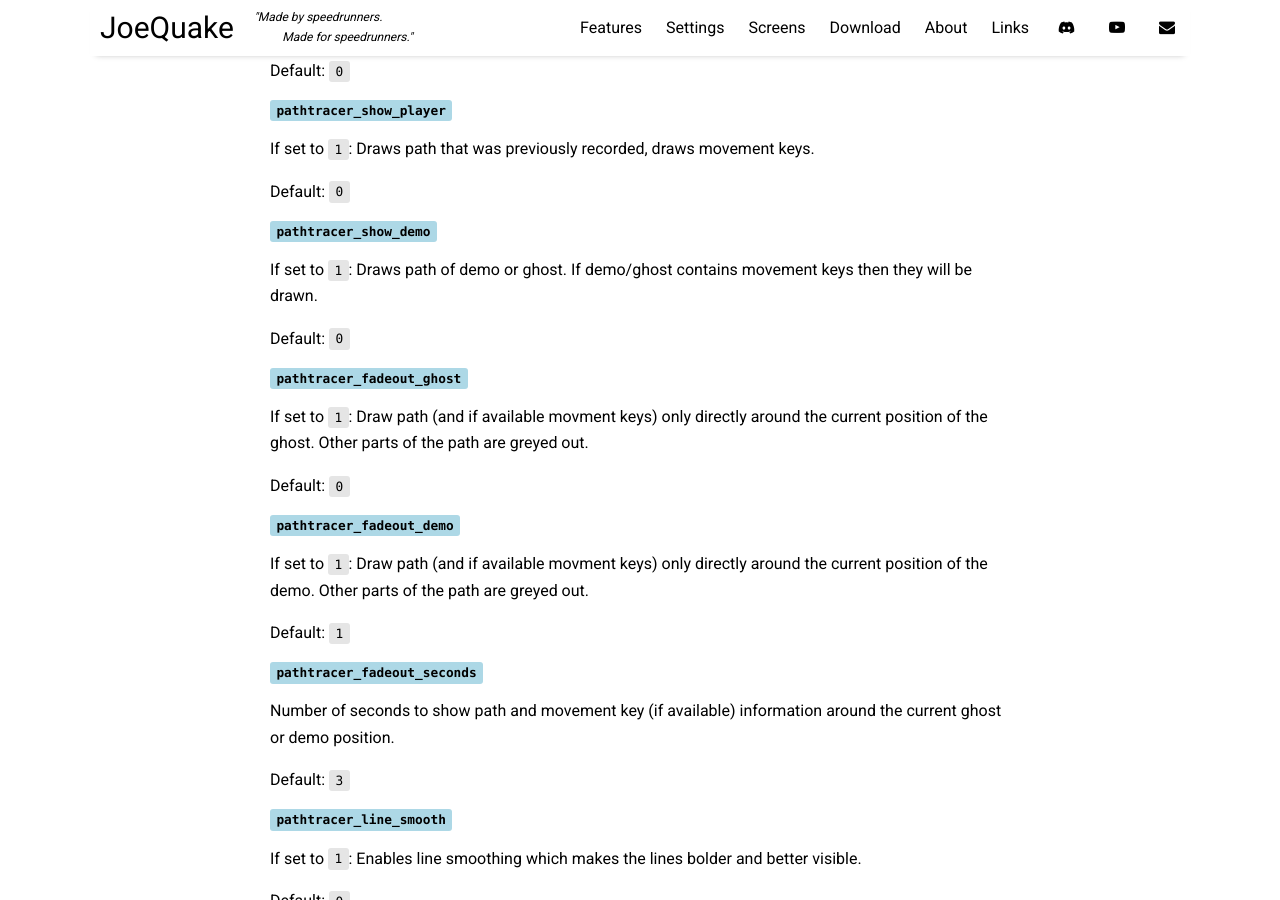
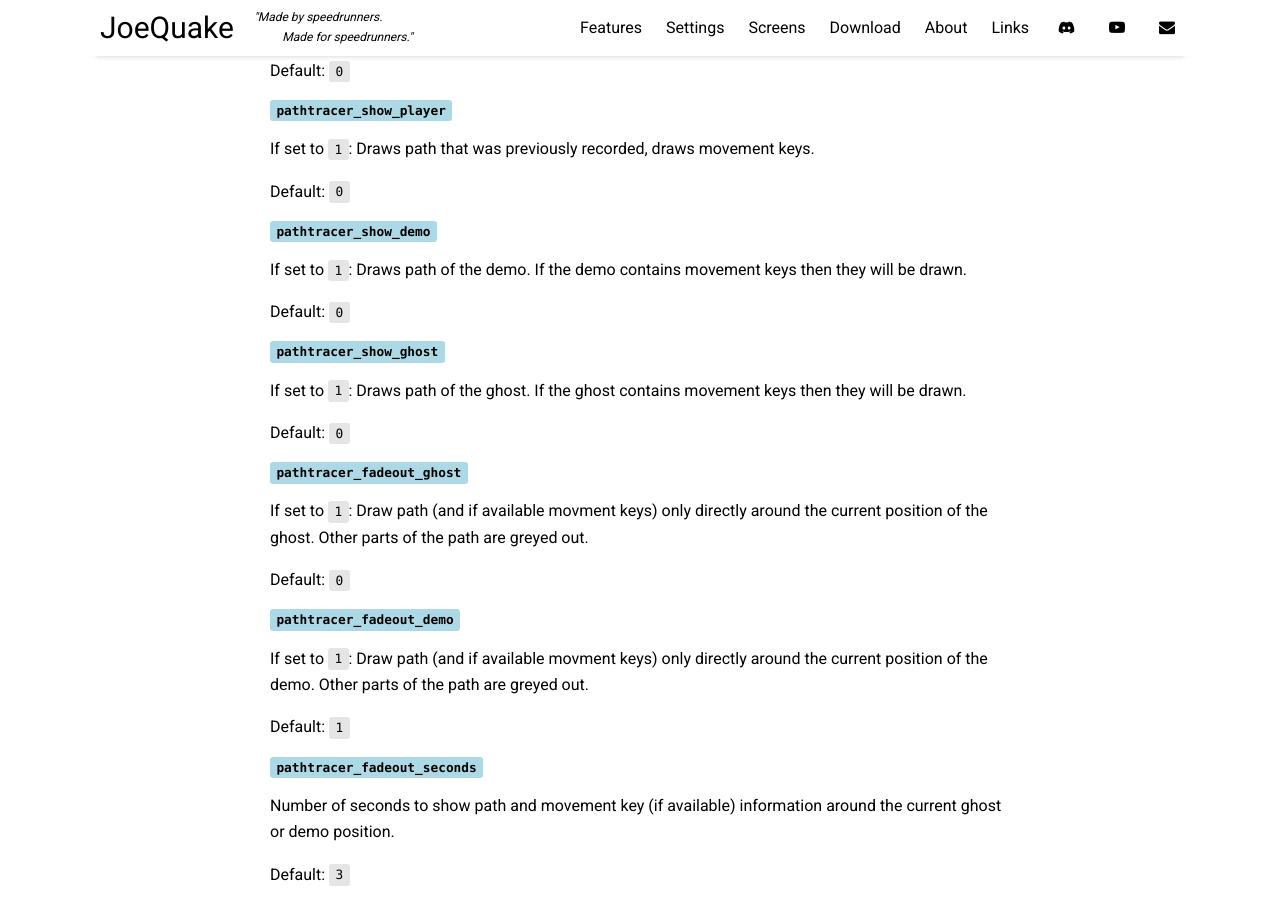
Before and after one commit to j0zzz/JoeQuake, a Jekyll site: the page built from docs/pages/cvars-commands.md, in a window 1280 px wide and 900 px high, scrolled down 20012 px. Built offline with Jekyll 4.4.1, drawn with Linux system fonts in a browser that asks for light colours; nearby versions of some CDN libraries.

Commit message:
fix cvars

```diff
--- a/docs/pages/cvars-commands.md
+++ b/docs/pages/cvars-commands.md
@@ -973,7 +973,13 @@
 
 ##### `pathtracer_show_demo`
 
-If set to `1`: Draws path of demo or ghost. If demo/ghost contains movement keys then they will be drawn.
+If set to `1`: Draws path of the demo. If the demo contains movement keys then they will be drawn.
+
+Default: `0`
+
+##### `pathtracer_show_ghost`
+
+If set to `1`: Draws path of the ghost. If the ghost contains movement keys then they will be drawn.
 
 Default: `0`
 
```
Also changed, not shown: docs/pages/features.md (+1 -1 lines), 1 other file.
